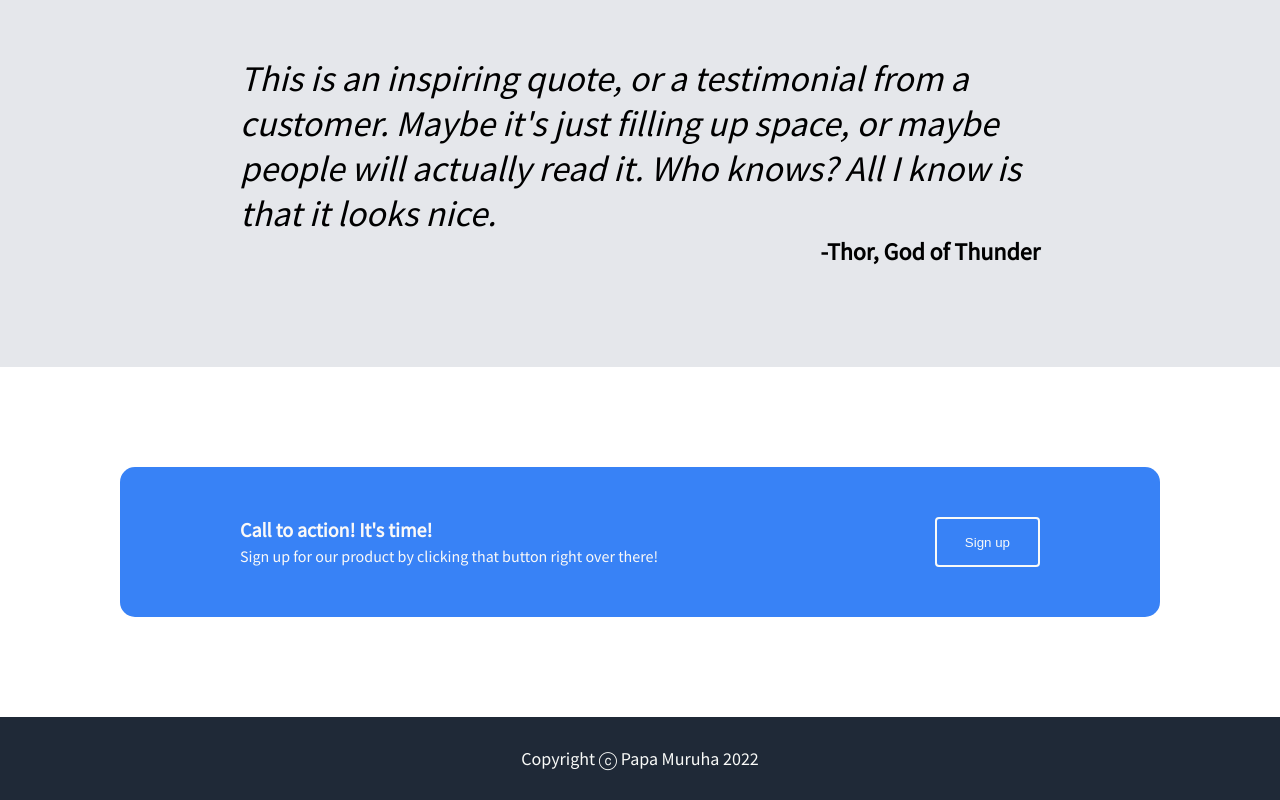
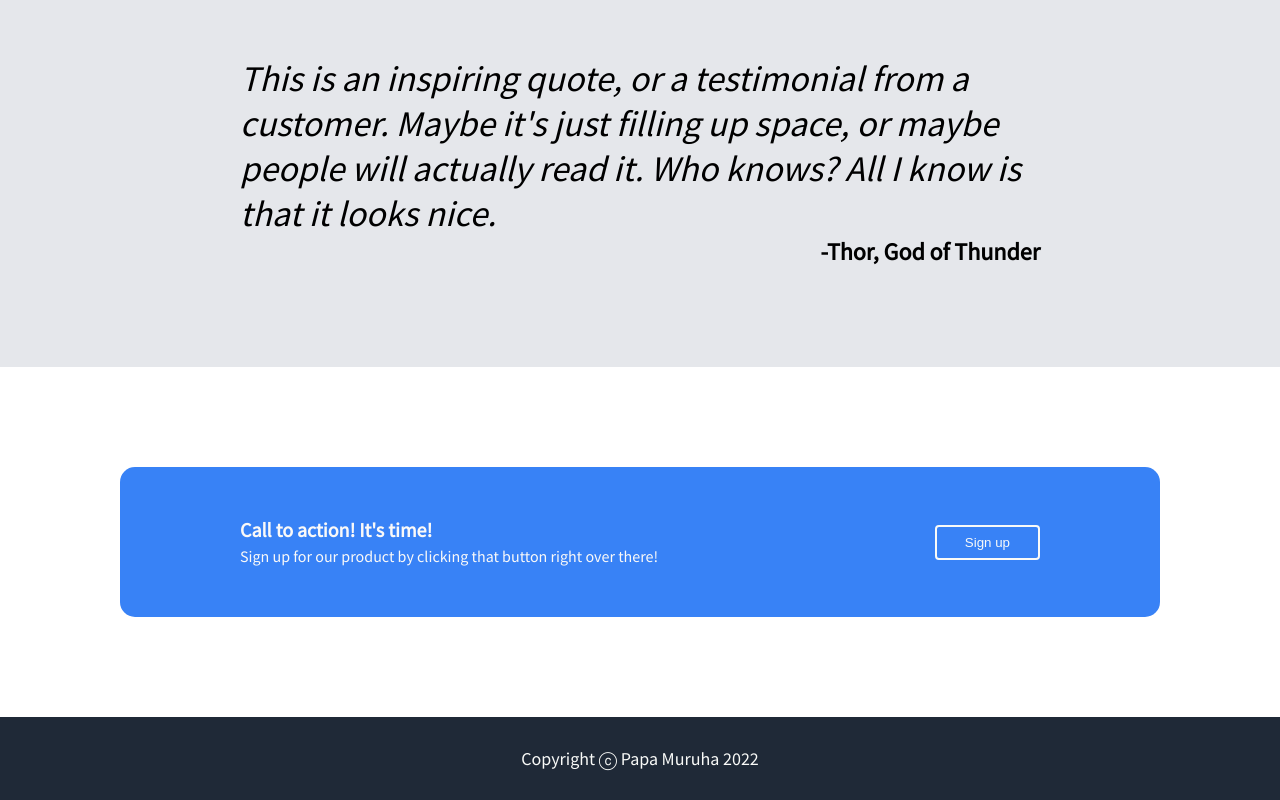
Before and after one commit to NeoPlato/landing-page, a plain HTML site: page index.html in a window 1280 px wide. Shown: the part 1054-1854 px from the top of the page. Drawn offline with Linux system fonts and the light colour scheme.

Commit message:
Fix button elements

```diff
--- a/styles.css
+++ b/styles.css
@@ -124,6 +124,7 @@ body {
     padding: 50px 120px;
     border-radius: 15px;
     display: flex;
+    align-items: center;
     color: #FAF9F8;
 }
 
@@ -137,13 +138,17 @@ body {
     font-weight: initial;
 }
 
+button {
+    background-color: #3882F6;
+    border: none;
+    border-radius: 4px;
+    padding: 8px 28px;
+    color: #F9FAF8;
+}
+
 .action-area button {
     margin-left: auto;
-    background-color: #3882F6;
     border: solid #F9FAF8 2px;
-    border-radius: 4px;
-    padding: 0 28px;
-    color: #F9FAF8;
 }
 
 .footer {
```
